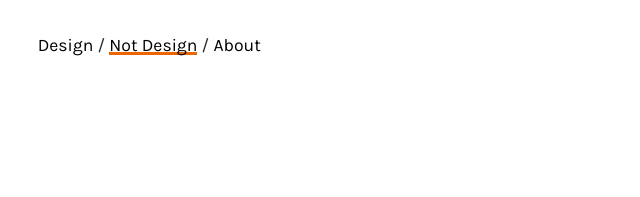
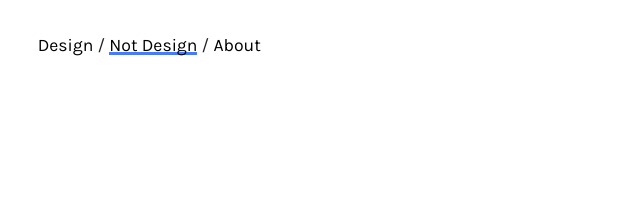
Before and after one commit to ashleyyyang/ashleyyang, a plain HTML site: page art.html in a window 1280 px wide. Shown: the top 197 px of the page, 201-841 px from the left. Drawn offline with nearby package versions, Linux system fonts and the light colour scheme.

Commit message:
Add files via upload

```diff
--- a/css/index.css
+++ b/css/index.css
@@ -34,7 +34,7 @@ h1 {
 
 /* VARIABLES */
 :root {
-  --mainColor: #EB6600;
+  --mainColor: #467AFF; /* #EB6600 */
   --blue: #000000;
 }
 
```
